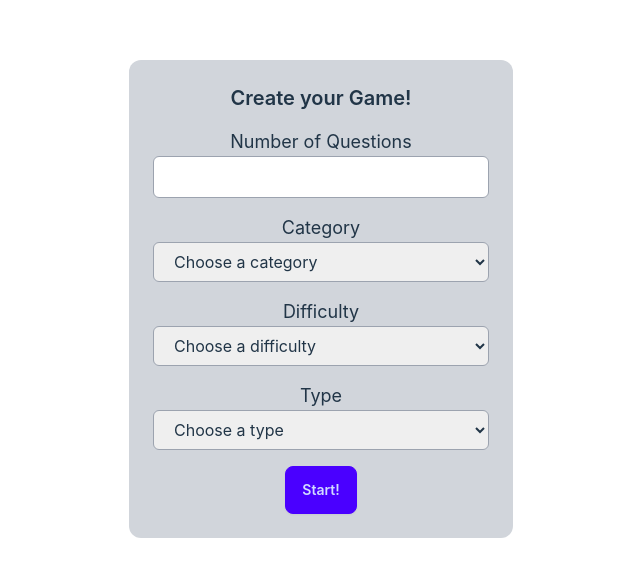
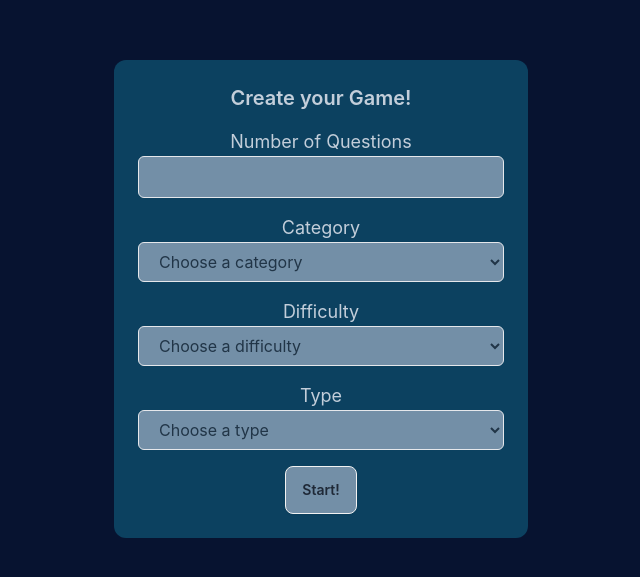
Before and after one commit to dcamrondunlap/trivia-project, a React (Vite) app in the folder trivia-game/: page / in a window 1280 px wide. Shown: the part 101-678 px from the top of the page, without its empty margins (319-959 px from the left). Built offline with nearby package versions, Linux system fonts and the light colour scheme.

Commit message:
added color pallet

```diff
--- a/trivia-game/src/components/questions.jsx
+++ b/trivia-game/src/components/questions.jsx
@@ -18,13 +18,13 @@ function Questions() {
 
   const handleAnswerSelected = (isCorrect) => {
     if (isCorrect) {
-      setScore(score + 1); // Increase score if answer is correct
+      setScore(score + 1);
     }
-    // Move to next question
+
     if (currentQuestionIndex < quizData.results.length - 1) {
       setCurrentQuestionIndex(currentQuestionIndex + 1);
     } else {
-      setQuizCompleted(true); // Mark quiz as completed
+      setQuizCompleted(true);
     }
   };
 
@@ -49,16 +49,16 @@ function Questions() {
   }
 
   return (
-    <div className='absolute inset-0 flex justify-center items-center'>
-  <div className="container mx-auto px-8 py-16">
-    <h1 className="text-3xl font-bold mb-4 text-center">Here's your Quiz!</h1>
+    <div className='absolute inset-0 flex justify-center items-center bg-[#071330]'>
+  <div className="container mx-auto px-8 py-12 bg-[#0C4160] w-1/2">
+    <h1 className="text-3xl font-bold mb-4 text-center text-[#C3CEDA]">Here's your Quiz!</h1>
     {!quizCompleted && quizData && quizData.results && quizData.results.length > 0 && (
       <div className="mb-6 text-center">
-        <h3 className="text-2xl font-semibold mb-2" dangerouslySetInnerHTML={{__html: quizData.results[currentQuestionIndex].question}}></h3>
+        <h3 className="text-2xl font-semibold mb-2 text-[#C3CEDA]" dangerouslySetInnerHTML={{__html: quizData.results[currentQuestionIndex].question}}></h3>
         <ol className="items-center ">
           {shuffleArray([...quizData.results[currentQuestionIndex].incorrect_answers, quizData.results[currentQuestionIndex].correct_answer]).map((option, optionIndex) => (
             <li key={optionIndex} className="mb-2">
-              <button className="btn btn-ghost text-2xl focus:outline-none focus:ring-0" onClick={() => handleAnswerSelected(option === quizData.results[currentQuestionIndex].correct_answer)} dangerouslySetInnerHTML={{__html: option.replace(/quot;/g, '"').replace(/&#039;/g, "'")}}></button>
+              <button className="btn btn-ghost text-2xl focus:outline-none focus:ring-0 text-[#C3CEDA] hover:bg-[#738FA7]" onClick={() => handleAnswerSelected(option === quizData.results[currentQuestionIndex].correct_answer)} dangerouslySetInnerHTML={{__html: option.replace(/quot;/g, '"').replace(/&#039;/g, "'")}}></button>
             </li>
           ))}
         </ol>
@@ -66,15 +66,15 @@ function Questions() {
       </div>
     )}
     {quizCompleted && (
-      <div className="mb-6">
+      <div className="mb-6 flex justify-center text-[#C3CEDA]">
         <Score score={score} totalQuestions={quizData.results.length} />
       </div>
     )}
     <div className="flex justify-center">
       {quizCompleted && (
         <>
-          <button className="btn mr-4" onClick={handleStartOver}>Retry Quiz</button>
-          <button className="btn" onClick={handleCreateNewQuiz}>Start New Quiz</button>
+          <button className="btn mr-4 bg-[#738FA7]" onClick={handleStartOver}>Retry Quiz</button>
+          <button className="btn bg-[#738FA7]" onClick={handleCreateNewQuiz}>Start New Quiz</button>
         </>
       )}
     </div>
--- a/trivia-game/src/components/triviaForm.jsx
+++ b/trivia-game/src/components/triviaForm.jsx
@@ -30,27 +30,27 @@ function TriviaForm() {
   }
 
   return (
-    <div className='absolute inset-0 flex justify-center items-center'>
-      <div className="p-6 bg-gray-300 rounded-xl max-w-sm">
-        <h2 className="text-xl font-semibold mb-4 text-center">Create your Game!</h2>
+    <div className='absolute inset-0 flex justify-center items-center bg-[#071330]'>
+      <div className="p-6 bg-[#0C4160] rounded-xl max-w-md">
+        <h2 className="text-xl font-semibold mb-4 text-center text-[#C3CEDA]">Create your Game!</h2>
         <form onSubmit={handleSubmit} className="space-y-4">
           <label className="block">
-            <span className="block text-lg text-center">Number of Questions</span>
+            <span className="block text-lg text-center text-[#C3CEDA]">Number of Questions</span>
             <input
               type="number"
               value={numberOfQuestions}
               onChange={(e) => setNumberOfQuestions(e.target.value)}
-              className="block w-full border border-gray-400 rounded-md px-4 py-2"
+              className="block w-full border bg-[#738FA7] rounded-md px-4 py-2"
               max={50}
             />
           </label>
 
           <label className="block">
-            <span className="block text-lg text-center">Category</span>
+            <span className="block text-lg text-center text-[#C3CEDA]">Category</span>
             <select
               value={category}
               onChange={(e) => setCategory(e.target.value)}
-              className="block w-full border border-gray-400 rounded-md px-4 py-2"
+              className="block w-full border bg-[#738FA7] rounded-md px-4 py-2"
             >
               <option disabled value=''>Choose a category</option>
               <option value="9">General Knowledge</option>
@@ -81,11 +81,11 @@ function TriviaForm() {
           </label>
 
           <label className="block">
-            <span className="block text-lg text-center">Difficulty</span>
+            <span className="block text-lg text-center text-[#C3CEDA]">Difficulty</span>
             <select
               value={difficulty}
               onChange={(e) => setDifficulty(e.target.value)}
-              className="block w-full border border-gray-400 rounded-md px-4 py-2"
+              className="block w-full border bg-[#738FA7] rounded-md px-4 py-2"
             >
               <option disabled value=''>Choose a difficulty</option>
               <option value="easy">Easy</option>
@@ -95,11 +95,11 @@ function TriviaForm() {
           </label>
 
           <label className="block">
-            <span className="block text-lg text-center">Type</span>
+            <span className="block text-lg text-center text-[#C3CEDA]">Type</span>
             <select
               value={type}
               onChange={(e) => setType(e.target.value)}
-              className="block w-full border border-gray-400 rounded-md px-4 py-2"
+              className="block w-full border bg-[#738FA7] rounded-md px-4 py-2"
             >
               <option disabled value=''>Choose a type</option>
               <option value="multiple">Multiple Choice</option>
@@ -107,7 +107,7 @@ function TriviaForm() {
             </select>
           </label>
 
-          <button type="submit" className="btn btn-primary block mx-auto">
+          <button type="submit" className="btn bg-[#738FA7] block mx-auto">
             Start!
           </button>
         </form>
```
